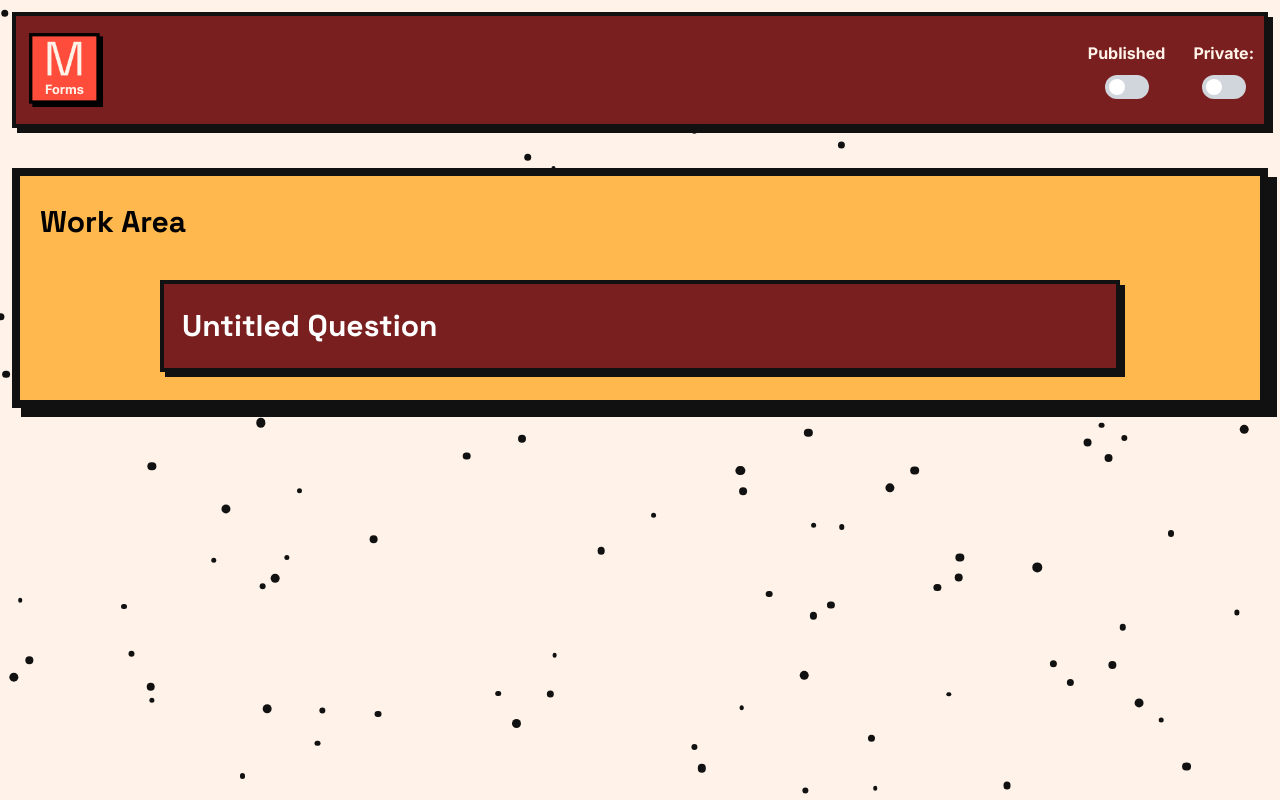
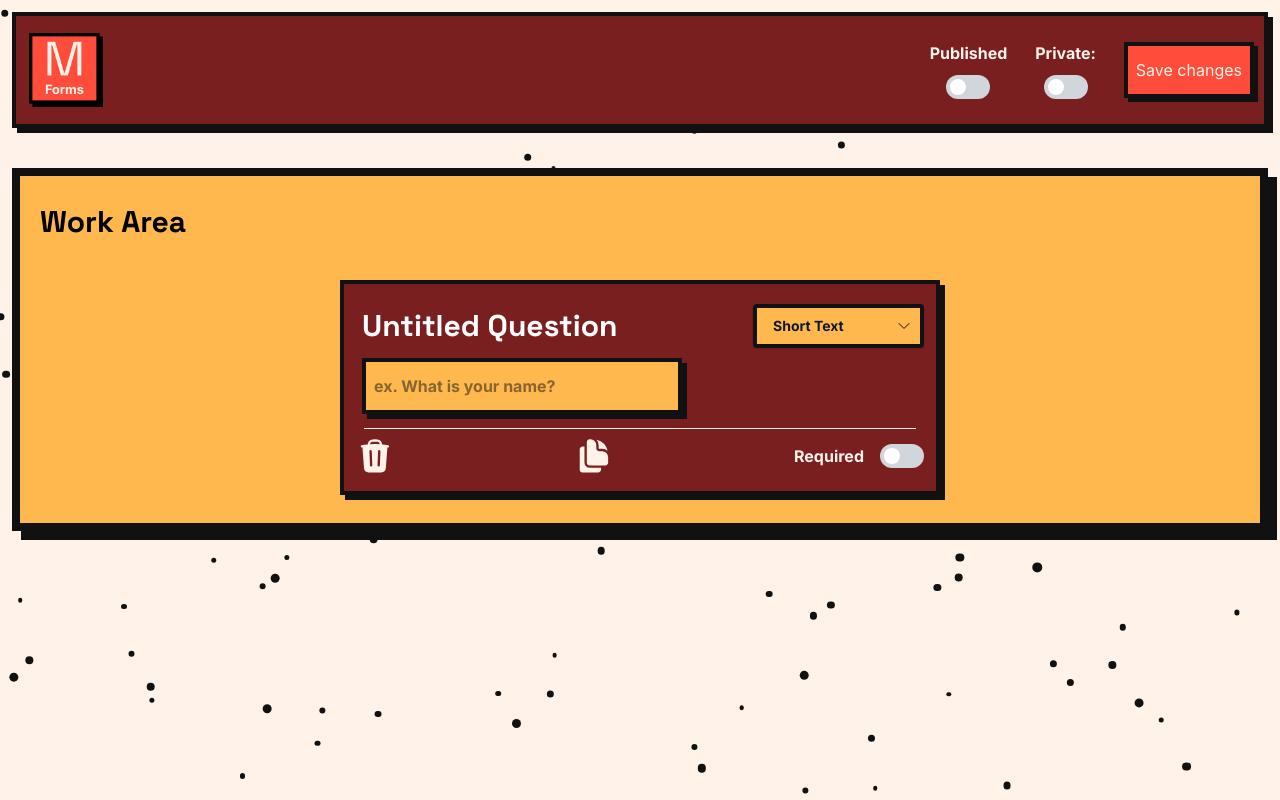
Before and after one commit to Seif-Elmenshawy/mnsh-forms, a React (Vite) app in the folder mnsh-forms-client/: page /forms/1/edit in a window 1280 px wide. Both pictures are taken after typing "Sample" into the empty fields and a click on the button "Add your first Question". Built offline with nearby package versions, Linux system fonts and the light colour scheme; no server answers.

Commit message:
I am still workingv on the edit page, it is taking too long, ahhhh

```diff
--- a/mnsh-forms-client/src/index.css
+++ b/mnsh-forms-client/src/index.css
@@ -29,6 +29,10 @@
     border: 4px solid var(--color-maroon);
     border-radius: 0
   }
+  .brutal-border-tomato {
+    border: 4px solid var(--color-tomato);
+    border-radius:0;
+  }
   .brutal-shadow {
     box-shadow: 5px 5px 0 var(--color-ink);
   }
@@ -38,4 +42,7 @@
   .brutal-shadow-nav{
     box-shadow: 9px 9px 0 var(--color-ink);
   }
+  .brutal-shadow-tomato{
+    box-shadow: 4px 4px 0 var(--color-tomato);
+  }
 }
--- a/mnsh-forms-client/src/pages/editForm/Edit.tsx
+++ b/mnsh-forms-client/src/pages/editForm/Edit.tsx
@@ -4,7 +4,8 @@ import logo from "../../assets/Logo.png";
 import { motion } from "motion/react";
 import FloatingDots from "../components/Floating-BG/Floating";
 import * as Switch from "@radix-ui/react-switch";
-import { div } from "motion/react-client";
+import { ChevronDownIcon } from "@heroicons/react/24/outline";
+import { TrashIcon, DocumentDuplicateIcon } from "@heroicons/react/24/solid";
 
 const serverUrl = import.meta.env.VITE_SERVER_API;
 
@@ -137,6 +138,20 @@ const Edit = () => {
               </Switch.Root>
             </div>
           </div>
+          <motion.button
+            initial={{
+              boxShadow: "4px 4px 0px #111111",
+            }}
+            whileTap={{
+              boxShadow: "0px 0px 0px #111111",
+              x: 4,
+              y: 4,
+            }}
+            transition={{ duration: 0.11 }}
+            className="bg-tomato brutal-border-sharp px-2 py-3"
+          >
+            Save changes
+          </motion.button>
         </div>
       </header>
 
@@ -162,8 +177,9 @@ const Edit = () => {
             {questions.map((question) => (
               <div
                 key={question.id}
-                className="bg-maroon brutal-border-sharp brutal-shadow w-4/5 px-3 py-4"
+                className="bg-maroon brutal-border-sharp brutal-shadow text-cream flex w-1/2 flex-col items-start justify-center px-3 py-4"
               >
+                <div className="flex w-full flex-row items-center justify-between">
                   <motion.input
                     initial={{
                       border: "0 solid #111111",
@@ -187,6 +203,67 @@ const Edit = () => {
                       )
                     }
                   />
+                  <div className="relative">
+                    <select
+                      className="brutal-border-slight bg-burnt-orange text-3xs font-body w-full appearance-none px-4 py-2 pr-10 text-sm font-bold text-gray-900 shadow-sm focus:outline-none"
+                      value={question.question_type}
+                      onChange={(e) =>
+                        setQuestions((prev) =>
+                          prev.map((q) =>
+                            q.id == question.id
+                              ? { ...q, question_type: e.target.value }
+                              : q,
+                          ),
+                        )
+                      }
+                    >
+                      <option value="short">
+                        Short Text <ChevronDownIcon className="text-ink w-3" />
+                      </option>
+                      <option value="paragraph">Paragraph</option>
+                      <option value="check">Checkboxes</option>
+                      <option value="multipleChoice">Multiple Choice</option>
+                    </select>
+                    <ChevronDownIcon className="text-ink pointer-events-none absolute top-1/2 right-3 h-4 w-4 -translate-y-1/2" />
+                  </div>
+                </div>
+                <motion.input
+                  type="text"
+                  placeholder="ex. What is your name?"
+                  className="bg-burnt-orange font-body brutal-border-sharp brutal-shadow text-ink m-1.5 w-80 px-2 py-3 font-bold focus:outline-none"
+                />
+                <div className="flex w-full items-center justify-center">
+                  <hr className="text-cream m-2 w-full" />
+                </div>
+                <div className="flex w-full flex-row items-center justify-between">
+                  <motion.div
+                    className="w-1/15"
+                    whileTap={{
+                      scale: 0.9,
+                    }}
+                    transition={{ duration: 0.15 }}
+                  >
+                    <TrashIcon className="w-full" />
+                  </motion.div>
+                  <motion.div
+                    className="w-1/15"
+                    whileTap={{
+                      x: -3,
+                      y: 3,
+                    }}
+                    transition={{ duration: 0.1 }}
+                  >
+                    <DocumentDuplicateIcon className="w-full" />
+                  </motion.div>
+                  <div className="flex flex-row gap-4">
+                    <p className="font-body font-bold">Required</p>
+                    <Switch.Root
+                      className="data-[state=checked]:bg-burnt-orange relative h-6 w-11 rounded-full bg-gray-300 transition-colors"
+                    >
+                      <Switch.Thumb className="block h-4 w-4 translate-x-1 rounded-full bg-white transition-transform data-[state=checked]:translate-x-6" />
+                    </Switch.Root>
+                  </div>
+                </div>
               </div>
             ))}
           </div>
```
Lines whose indentation alone changed are shown as unchanged.
